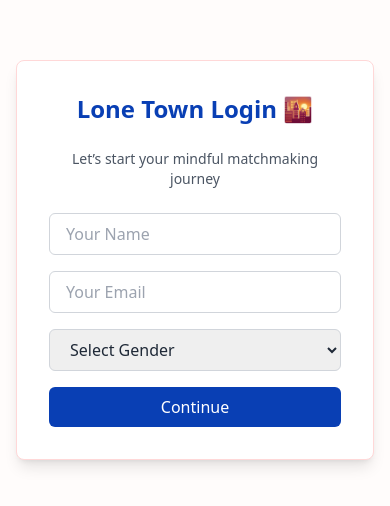
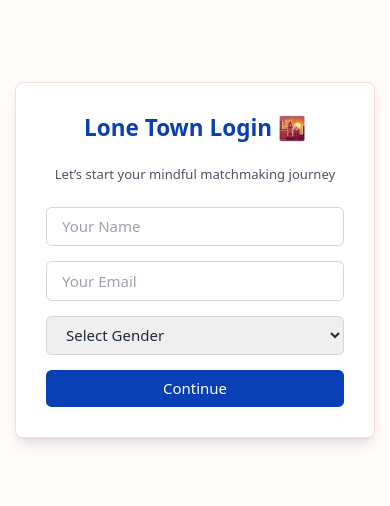
Before and after one commit to Rithvik-krishna/LoneTown, a React (Vite) app in the folder lone-town-frontend/: page /login in a window 390 px wide. Shown: the part 162-668 px from the top of the page. Built offline with nearby package versions, Linux system fonts and the light colour scheme; no server answers.

Commit message:
responsive mobile layout updated

```diff
--- a/lone-town-frontend/src/components/ChatBox.jsx
+++ b/lone-town-frontend/src/components/ChatBox.jsx
@@ -17,7 +17,7 @@ export default function ChatBox({ messages, input, setInput, sendMessage, curren
   })();
 
   return (
-    <div className="flex flex-col p-4 mt-4 bg-white rounded-lg shadow-md h-[80vh]">
+<div className="flex flex-col p-4 mt-4 bg-white rounded-lg shadow-md h-[80vh] max-w-2xl w-full mx-auto">
       <div className="flex-shrink-0 mb-4 font-medium text-center text-gray-700">
         💬 {messages.length}/100 Messages —{" "}
         {isEligibleForVideo ? "🎥 Video unlocked!" : "Keep going!"}
--- a/lone-town-frontend/src/index.css
+++ b/lone-town-frontend/src/index.css
@@ -1,6 +1,16 @@
 @tailwind base;
 @tailwind components;
 @tailwind utilities;
+
+html {
+  font-size: 16px;
+}
+@media (max-width: 640px) {
+  html {
+    font-size: 15px;
+  }
+}
+
 
 body {
   background-color: #FFFCFB;
--- a/lone-town-frontend/src/pages/MainChatPage.jsx
+++ b/lone-town-frontend/src/pages/MainChatPage.jsx
@@ -68,7 +68,7 @@ export default function MainChatPage({
   };
 
   return (
-    <div className="min-h-screen p-6 bg-[#FFFCFB]">
+    <div className="min-h-screen px-4 py-6 bg-gray-100 sm:px-6 lg:px-16">
       <h1 className="mb-3 text-3xl font-bold text-center text-[#093FB4]">Lone Town</h1>
 
       {user && (
--- a/lone-town-frontend/src/pages/WaitingRoom.jsx
+++ b/lone-town-frontend/src/pages/WaitingRoom.jsx
@@ -34,7 +34,7 @@ export default function WaitingRoom({ user, setMatch }) {
   }, [user]);
 
   return (
-    <div className="flex flex-col items-center justify-center min-h-screen px-6 text-center bg-[#FFFCFB]">
+    <div className="w-full max-w-md bg-gradient-to-br from-indigo-50 to-purple-100">
       <div className="text-6xl mb-6 animate-bounce text-[#ED3500]">💞</div>
       <h2 className="text-3xl font-bold text-[#093FB4] mb-2">Waiting Room</h2>
       <p className="mb-6 text-gray-700">{status}</p>
--- a/lone-town-frontend/tailwind.config.js
+++ b/lone-town-frontend/tailwind.config.js
@@ -1,8 +1,11 @@
 // tailwind.config.js
 module.exports = {
+
   content: ['./src/**/*.{js,jsx,ts,tsx}'],
   theme: {
     extend: {
+      screens: {
+      'xs': '400px',
       colors: {
         primary: '#093FB4',
         background: '#FFFCFB',
@@ -12,4 +15,5 @@ module.exports = {
     },
   },
   plugins: [],
-};
+},
+}
```
